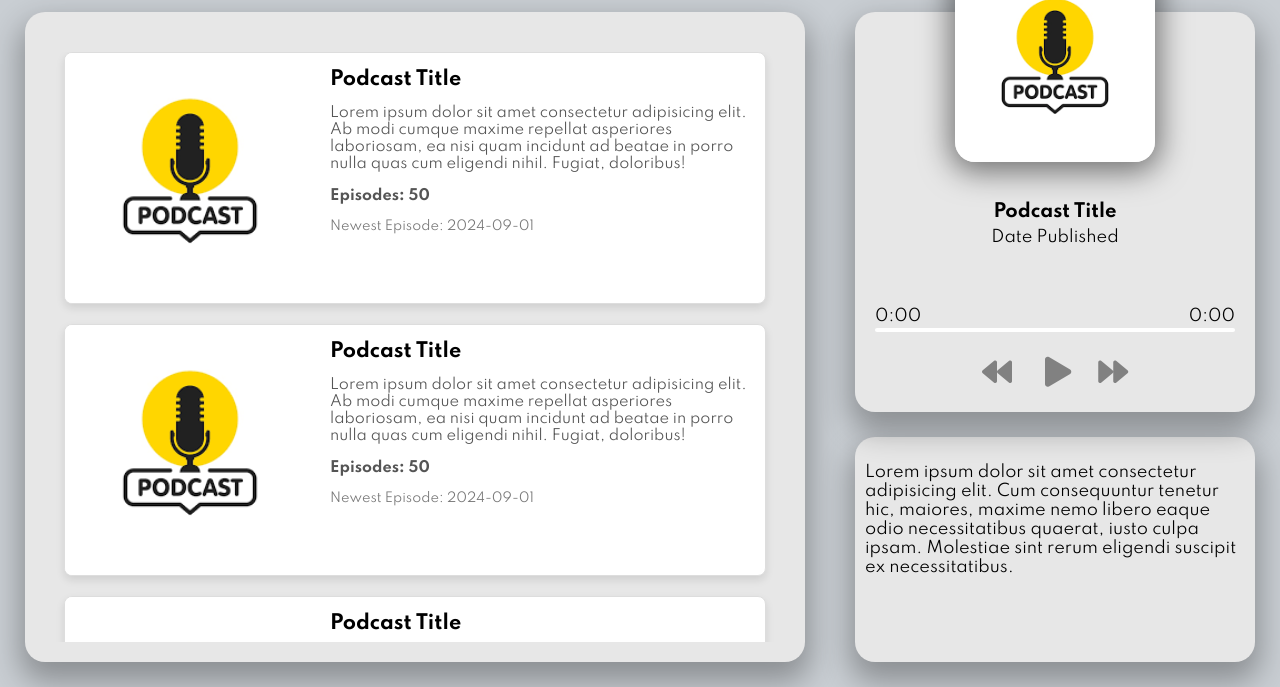
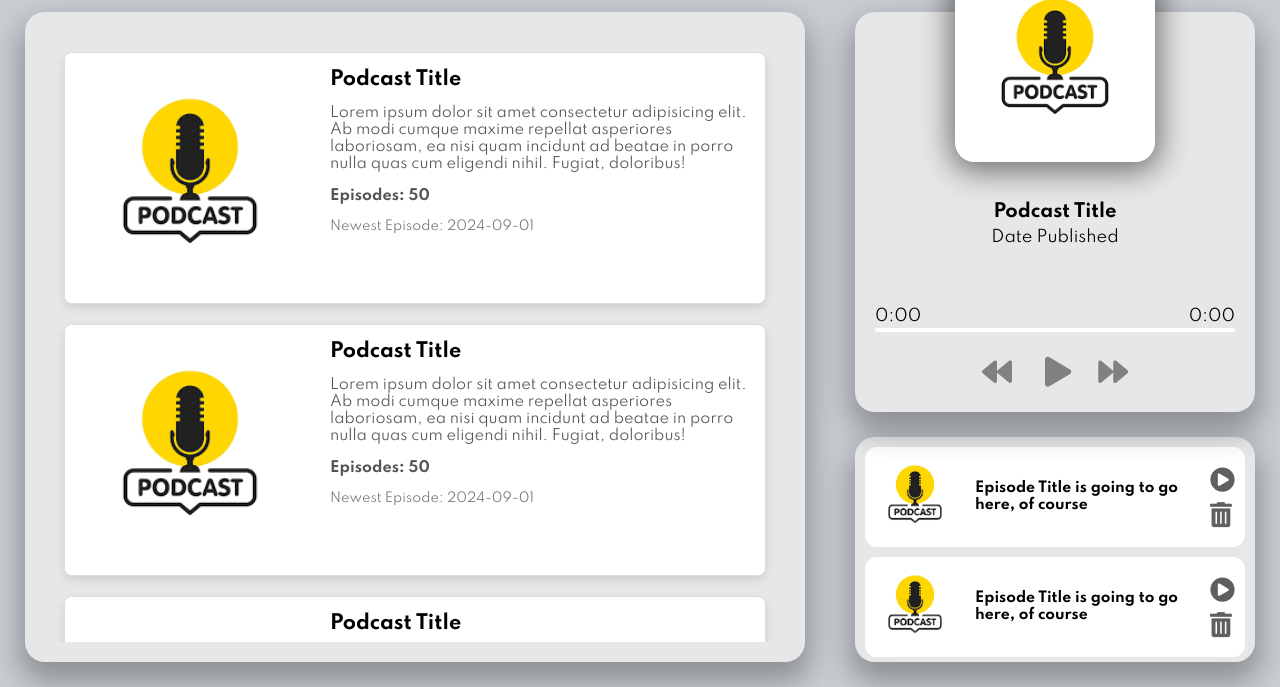
Before and after one commit to faradilshodov/podcast-player, a website: page public/index.html in a window 1280 px wide. Shown: the part 113-800 px from the top of the page. Drawn offline with Linux system fonts and the light colour scheme.

Commit message:
Added queue UI

```diff
--- a/public/index.html
+++ b/public/index.html
@@ -135,8 +135,58 @@
                 </div>
             </div>
 
+            <!-- Queue -->
             <div class="queue">
-                <p>Lorem ipsum dolor sit amet consectetur adipisicing elit. Cum consequuntur tenetur hic, maiores, maxime nemo libero eaque odio necessitatibus quaerat, iusto culpa ipsam. Molestiae sint rerum eligendi suscipit ex necessitatibus.</p>
+                <div class="queue-item">
+                    <img src="./default-podcast.png" alt="Episode Title">
+                    <div class="queue-content">
+                        <h3>Episode Title is going to go here, of course</h3>
+                        <div class="icon-container">
+                            <i class="fas fa-play-circle mb-10" title="Play Podcast"></i>
+                            <i class="fas fa-trash-alt" title="Remove from Queue"></i>
+                        </div>
+                    </div>
+                </div>
+                <div class="queue-item">
+                    <img src="./default-podcast.png" alt="Episode Title">
+                    <div class="queue-content">
+                        <h3>Episode Title is going to go here, of course</h3>
+                        <div class="icon-container">
+                            <i class="fas fa-play-circle mb-10" title="Play Podcast"></i>
+                            <i class="fas fa-trash-alt" title="Remove from Queue"></i>
+                        </div>
+                    </div>
+                </div>
+                <div class="queue-item">
+                    <img src="./default-podcast.png" alt="Episode Title">
+                    <div class="queue-content">
+                        <h3>Episode Title is going to go here, of course</h3>
+                        <div class="icon-container">
+                            <i class="fas fa-play-circle mb-10" title="Play Podcast"></i>
+                            <i class="fas fa-trash-alt" title="Remove from Queue"></i>
+                        </div>
+                    </div>
+                </div>
+                <div class="queue-item">
+                    <img src="./default-podcast.png" alt="Episode Title">
+                    <div class="queue-content">
+                        <h3>Episode Title is going to go here, of course</h3>
+                        <div class="icon-container">
+                            <i class="fas fa-play-circle mb-10" title="Play Podcast"></i>
+                            <i class="fas fa-trash-alt" title="Remove from Queue"></i>
+                        </div>
+                    </div>
+                </div>
+                <div class="queue-item">
+                    <img src="./default-podcast.png" alt="Episode Title">
+                    <div class="queue-content">
+                        <h3>Episode Title is going to go here, of course</h3>
+                        <div class="icon-container">
+                            <i class="fas fa-play-circle mb-10" title="Play Podcast"></i>
+                            <i class="fas fa-trash-alt" title="Remove from Queue"></i>
+                        </div>
+                    </div>
+                </div>
             </div>
         </div>
     </div>
--- a/public/style.css
+++ b/public/style.css
@@ -370,4 +370,56 @@ button:hover {
     margin-top: 25px;
     padding: 10px;
     box-sizing: border-box;
+	display: flex;
+	flex-direction: column;
+	overflow-y: auto;
 }
+
+.queue-item {
+	background: white;
+	display: flex;
+	flex-direction: row;
+	border-radius: 12px;
+	margin-bottom: 10px;
+}
+
+.queue-item img {
+	height: 100px;
+	width: 100px;
+	object-fit: cover;
+	border-top-left-radius: 12px;
+	border-bottom-left-radius: 12px;
+}
+
+.queue-content {
+	padding: 10px;
+	display: flex;
+	align-items: center;
+	justify-content: space-between;
+	width: 100%;
+}
+
+.queue-content h3 {
+	font-size: 14px;
+	margin: 0;
+}
+
+.mb-10 {
+	margin-bottom: 10px;
+}
+
+.icon-container {
+	display: flex;
+	flex-direction: column;
+	justify-content: space-around;
+}
+
+.icon-container i{
+	font-size: 25px;
+	color: rgb(95, 95, 95);
+	cursor: pointer;
+}
+
+.icon-container i:hover {
+	filter: brightness(60%);
+}
```
